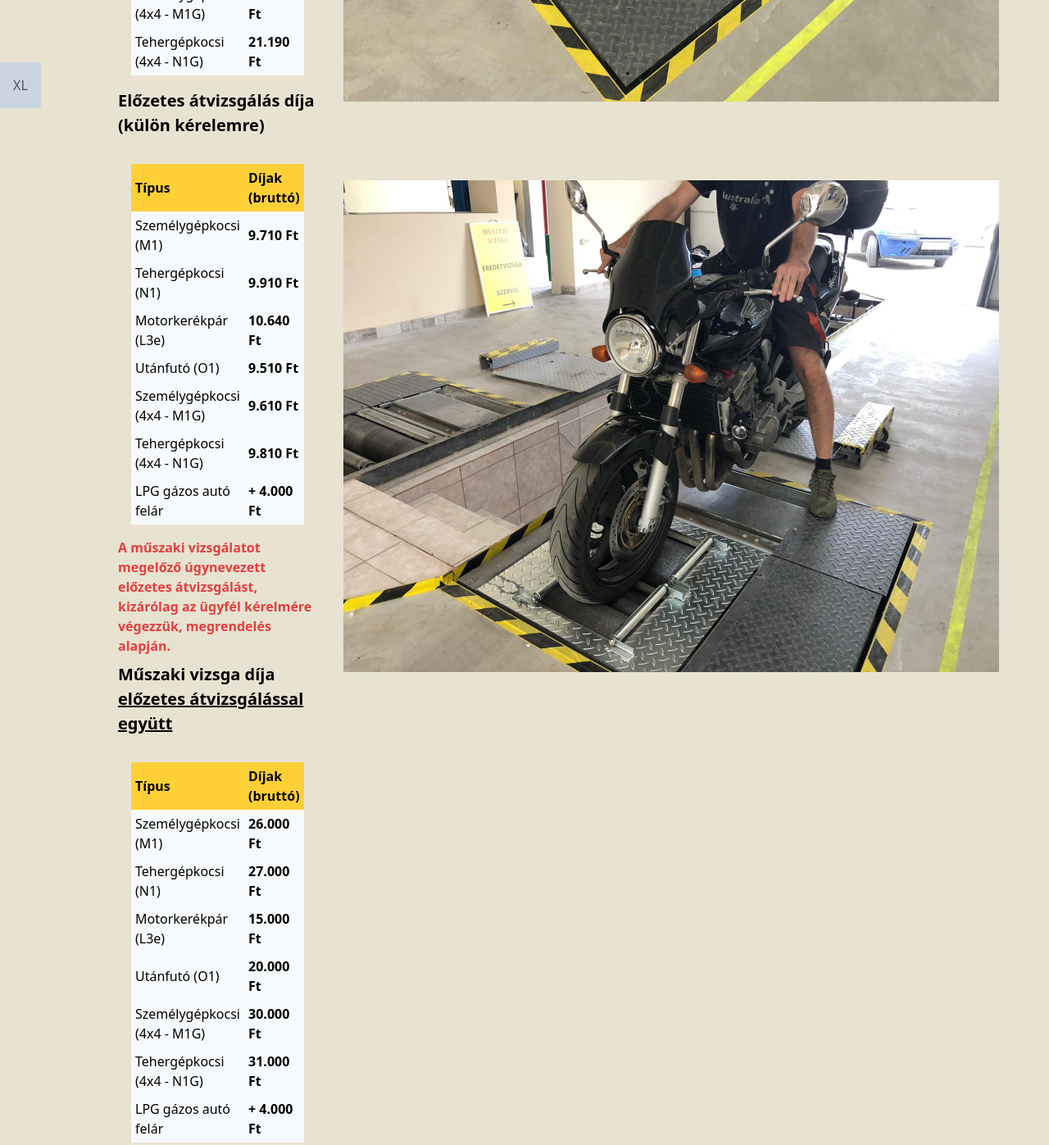
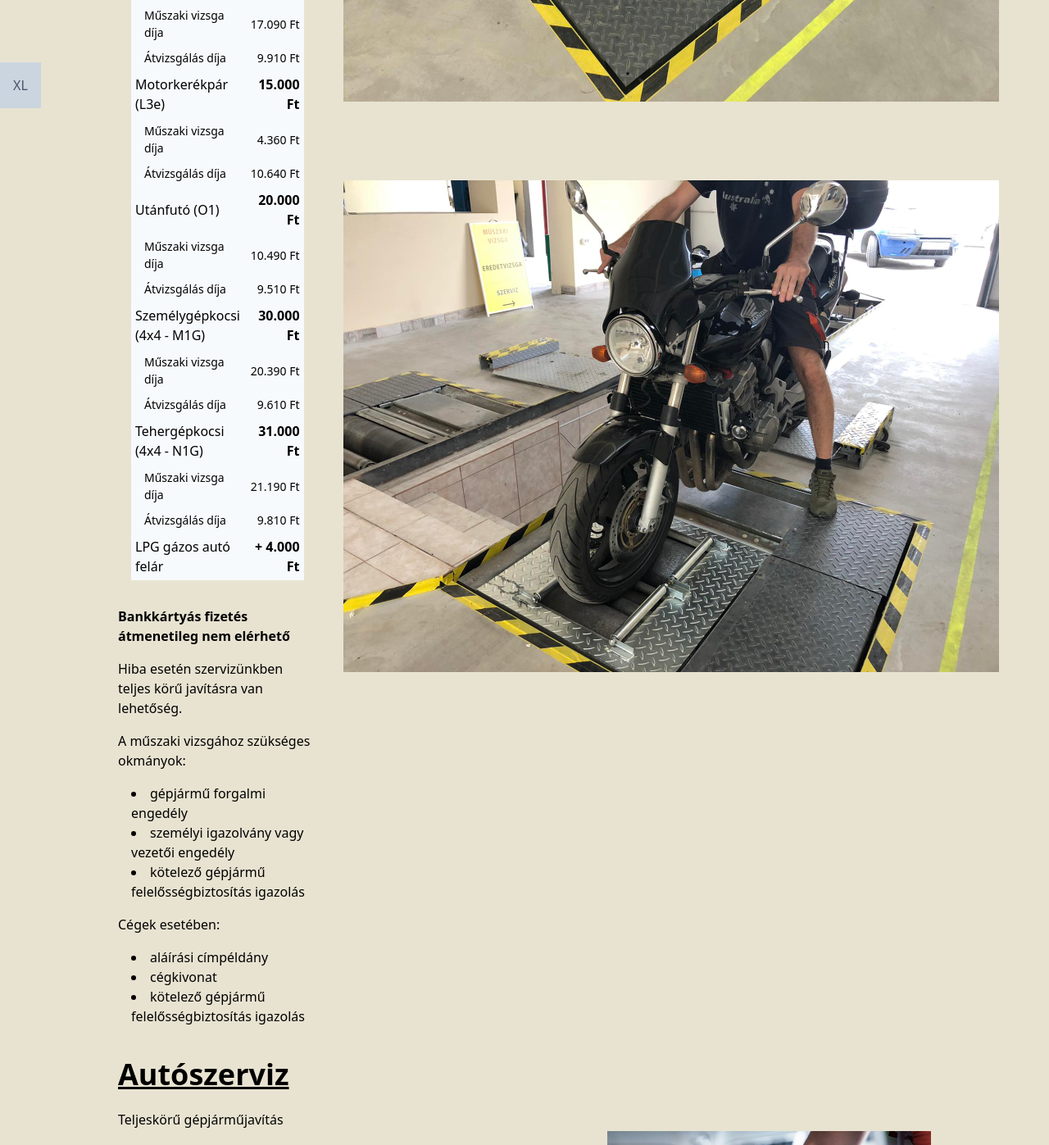
Before and after one commit to pgigler/greencard, a Gatsby site: page /szolgaltatasok in a window 1280 px wide. Shown: the part 668-2065 px from the top of the page at 82% size. Built offline with nearby package versions, Linux system fonts and the light colour scheme; Gatsby itself is replaced by a stand-in of ours; no server answers.

```diff
--- a/src/cc/appointment.tsx
+++ b/src/cc/appointment.tsx
@@ -38,6 +38,8 @@
 interface Properties {
 	mode: AppintmentMode;
 }
+
+const FORBIDDEN_TIME_SLOTS_FOR_CLIENTS = ["12:00", "12:30", "15:00", "15:30"];
 
 const Component: HauntedFunc<Properties> = (host) => {
 	const props: Properties = {
@@ -443,14 +445,26 @@
 		html`<div class="mt-4">
 			<div class="grid grid-rows-5 grid-cols-4 grid-flow-col gap-4">
 				${currentTimeSlots.map((timeSlot) => {
+					if (!isAdmin() && FORBIDDEN_TIME_SLOTS_FOR_CLIENTS.includes(timeSlot.label)) {
+						return html`<div class=${getTimeSlotClass({ free: false, label: "12:00" }, false)}>
+							${timeSlot.label}
+						</div>`;
+					} else {
 						if (timeSlot.free || isAdmin()) {
 							return html`<a
 								href="#"
 								@click=${() => {
-								setCurrentAppointment(getAppointment(currentServiceType, currentDate, timeSlot.label));
+									setCurrentAppointment(
+										getAppointment(currentServiceType, currentDate, timeSlot.label)
+									);
 								}}
 							>
-							<div class=${getTimeSlotClass(timeSlot, currentAppointment.timeSlotStr === timeSlot.label)}>
+								<div
+									class=${getTimeSlotClass(
+										timeSlot,
+										currentAppointment.timeSlotStr === timeSlot.label
+									)}
+								>
 									${timeSlot.label}
 								</div>
 							</a>`;
@@ -460,6 +474,7 @@
 							>
 								${timeSlot.label}
 							</div>`;
+						}
 					}
 				})}
 			</div>
--- a/src/pages/szolgaltatasok.tsx
+++ b/src/pages/szolgaltatasok.tsx
@@ -49,6 +49,20 @@
 		hash = window.location.hash;
 	}
 
+	const bigLine = (text, price) => (
+		<tr>
+			<td>{text}</td>
+			<td className="font-bold text-black text-right">{price}</td>
+		</tr>
+	);
+
+	const smallLine = (text, price) => (
+		<tr>
+			<td className="pl-4 text-sm">{text}</td>
+			<td className="text-black text-sm text-right">{price}</td>
+		</tr>
+	);
+
 	const muszakiVizsga = (
 		<div>
 			<p
@@ -59,6 +73,43 @@
 			</p>
 			<div>Feltüntetett áraink bruttóban értendők.</div>
 			<p
+				id="elozetes-atvizsgalas-muszaki-elott"
+				className="text-xl text-black font-semibold mb-8 text-center md:text-left mt-2"
+			>
+				Műszaki vizsga díja <span className="underline">előzetes átvizsgálással együtt</span>
+			</p>
+			<div>
+				<table className="mt-4 bg-gray-100 m-4" cellSpacing="5" cellPadding="5">
+					<thead>
+						<tr>
+							<td className="bg-brand-yellowdark font-semibold text-black">Típus</td>
+							<td className="bg-brand-yellowdark font-semibold text-black">Díjak (bruttó)</td>
+						</tr>
+					</thead>
+					<tbody>
+						{bigLine("Személygépkocsi (M1)", "26.000 Ft")}
+						{smallLine("Műszaki vizsga díja", "16.290 Ft")}
+						{smallLine("Átvizsgálás díja", "9.720 Ft")}
+						{bigLine("Tehergépkocsi (M1)", "27.000 Ft")}
+						{smallLine("Műszaki vizsga díja", "17.090 Ft")}
+						{smallLine("Átvizsgálás díja", "9.910 Ft")}
+						{bigLine("Motorkerékpár (L3e)", "15.000 Ft")}
+						{smallLine("Műszaki vizsga díja", "4.360 Ft")}
+						{smallLine("Átvizsgálás díja", "10.640 Ft")}
+						{bigLine("Utánfutó (O1)", "20.000 Ft")}
+						{smallLine("Műszaki vizsga díja", "10.490 Ft")}
+						{smallLine("Átvizsgálás díja", "9.510 Ft")}
+						{bigLine("Személygépkocsi (4x4 - M1G)", "30.000 Ft")}
+						{smallLine("Műszaki vizsga díja", "20.390 Ft")}
+						{smallLine("Átvizsgálás díja", "9.610 Ft")}
+						{bigLine("Tehergépkocsi (4x4 - N1G)", "31.000 Ft")}
+						{smallLine("Műszaki vizsga díja", "21.190 Ft")}
+						{smallLine("Átvizsgálás díja", "9.810 Ft")}
+						{bigLine("LPG gázos autó felár", "+ 4.000 Ft")}
+					</tbody>
+				</table>
+			</div>
+			{/* <p
 				id="elozetes-atvizsgalas-muszaki-elott"
 				className="text-xl text-black font-semibold mb-8 text-center md:text-left mt-2"
 			>
@@ -149,53 +200,7 @@
 			<div className="text-red-600 font-bold">
 				A műszaki vizsgálatot megelőző úgynevezett előzetes átvizsgálást, kizárólag az ügyfél kérelmére
 				végezzük, megrendelés alapján.
-			</div>
-			<p
-				id="elozetes-atvizsgalas-muszaki-elott"
-				className="text-xl text-black font-semibold mb-8 text-center md:text-left mt-2"
-			>
-				Műszaki vizsga díja <span className="underline">előzetes átvizsgálással együtt</span>
-			</p>
-			<div>
-				<table className="mt-4 bg-gray-100 m-4" cellSpacing="5" cellPadding="5">
-					<thead>
-						<tr>
-							<td className="bg-brand-yellowdark font-semibold text-black">Típus</td>
-							<td className="bg-brand-yellowdark font-semibold text-black">Díjak (bruttó)</td>
-						</tr>
-					</thead>
-					<tbody>
-						<tr>
-							<td>Személygépkocsi (M1)</td>
-							<td className="font-bold text-black">26.000 Ft</td>
-						</tr>
-						<tr>
-							<td>Tehergépkocsi (N1)</td>
-							<td className="font-bold text-black">27.000 Ft</td>
-						</tr>
-						<tr>
-							<td>Motorkerékpár (L3e)</td>
-							<td className="font-bold text-black">15.000 Ft</td>
-						</tr>
-						<tr>
-							<td>Utánfutó (O1)</td>
-							<td className="font-bold text-black">20.000 Ft</td>
-						</tr>
-						<tr>
-							<td>Személygépkocsi (4x4 - M1G)</td>
-							<td className="font-bold text-black">30.000 Ft</td>
-						</tr>
-						<tr>
-							<td>Tehergépkocsi (4x4 - N1G)</td>
-							<td className="font-bold text-black">31.000 Ft</td>
-						</tr>
-						<tr>
-							<td>LPG gázos autó felár</td>
-							<td className="font-bold text-black">+ 4.000 Ft</td>
-						</tr>
-					</tbody>
-				</table>
-			</div>
+			</div> */}
 			<div className="pt-4 font-bold">Bankkártyás fizetés átmenetileg nem elérhető</div>
 			<div className="pt-4">Hiba esetén szervizünkben teljes körű javításra van lehetőség.</div>
 			<div className="pt-4">A műszaki vizsgához szükséges okmányok:</div>
@@ -285,7 +290,7 @@
 						</tr>
 						<tr>
 							<td>500 ccm3 alatt</td>
-							<td className="font-bold text-black">15.000 Ft</td>
+							<td className="font-bold text-black">15.500 Ft</td>
 						</tr>
 						<tr>
 							<td>500 ccm3 felett</td>
@@ -401,7 +406,7 @@
 			<div className="container px-4 my-8">
 				<div className="w-full">
 					<div className="md:flex justify-between">
-						<div className="mr-8">{muszakiVizsga}</div>
+						<div className="md:mr-8">{muszakiVizsga}</div>
 						<div>
 							<Img
 								className="hidden md:block mt-24"
```
Also changed, not shown: README.md. Lines whose indentation alone changed are shown as unchanged.
